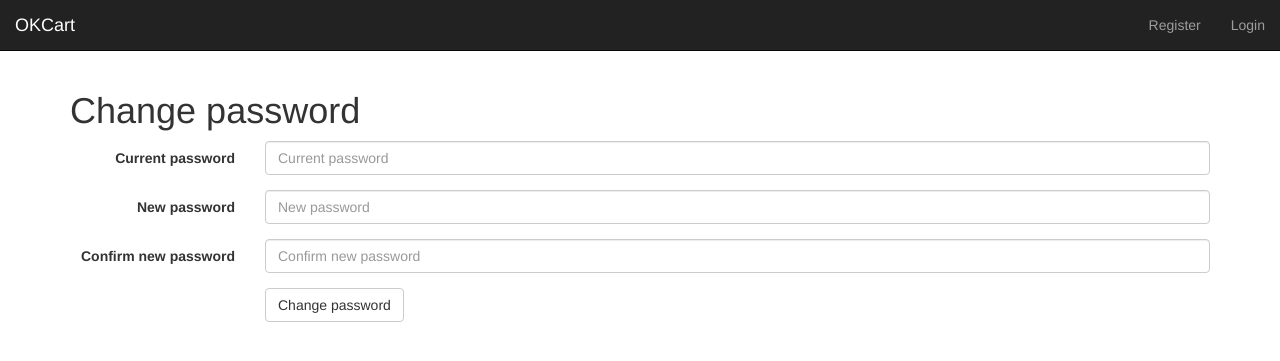
After one commit to pta2002/okshop, a Django app: template templates/shop/changepassword.html in a window 1280 px wide. The commit adds this page. Shown: the top 361 px of the page. Run offline with Django 3.2, Linux system fonts and the light colour scheme; the template is opened without the code that fills it, so the values that code supplies are empty; some libraries are stand-ins or nearby versions.

Commit message:
Change password template

```diff
--- /dev/null
+++ b/templates/shop/changepassword.html
@@ -0,0 +1,38 @@
+{% extends "shop/base.html" %}
+{% block title %}Change password{% endblock %}
+{% block body %}
+<h1>Change password</h1>
+<form action="{% url 'shop:changepassword' %}" method="POST" class="form-horizontal">
+	<div class="form-group">
+		<label for="curpass" class="control-label col-sm-2">Current password</label>
+		<div class="col-sm-10">
+			<input type="password" name="curpassword" class="form-control" id="curpassword" placeholder="Current password">
+		</div>
+	</div>
+	<div class="form-group">
+		<label for="newpassword" class="control-label col-sm-2">New password</label>
+		<div class="col-sm-10">
+			<input type="password" name="newpassword" class="form-control" id="newpassword" placeholder="New password">
+		</div>
+	</div>
+	<div class="form-group">
+		<label for="confirmnewpass" class="control-label col-sm-2">Confirm new password</label>
+		<div class="col-sm-10">
+			<input type="password" name="confirmnewpass" class="form-control" id="confirmnewpass" placeholder="Confirm new password">
+		</div>
+	</div>
+	{% if user.userextra.authenticator_verified %}
+	<div class="form-group">
+		<label for="2facode" class="control-label col-sm-2">Google authenticator code</label>
+		<div class="col-sm-10">
+			<input type="text" name="2facode" class="form-control" id="2facode" placeholder="Google authenticator code">
+		</div>
+	</div>
+	{% endif %}
+	<div class="form-group">
+		<div class="col-sm-offset-2 col-sm-10">
+			<button type="submit" class="btn btn-default">Change password</button>
+		</div>
+	</div>
+</form>
+{% endblock %}
--- a/urls.py
+++ b/urls.py
@@ -13,6 +13,7 @@ urlpatterns = [
 	url(r'^me/shop/edit/$', views.editshop, name='editshop'),
 	url(r'^me/wallets/$', views.wallets, name='wallets'),
 	url(r'^me/settings/$', views.my_settings, name='settings'),
+	url(r'^me/settings/account/changepassword/$', views.change_password, name='changepassword'),
 	url(r'^me/settings/2fa/$', views.auth_settings, name='2fasettings'),
 	url(r'^me/settings/2fa/google/$', views.google_settings, name='googlesettings'),
 	url(r'^me/purchases/$', views.purchases, name='purchases'),
--- a/views.py
+++ b/views.py
@@ -734,3 +734,7 @@ def delete_pic(request, uuid):
 	print(type(pic))
 	pic.delete()
 	return JsonResponse({'status': 'ok'})
+
+@login_required
+def change_password(request):
+	return render(request, 'shop/changepassword.html')
```
Also changed, not shown: templates/shop/settings.html (+15 -3 lines).
